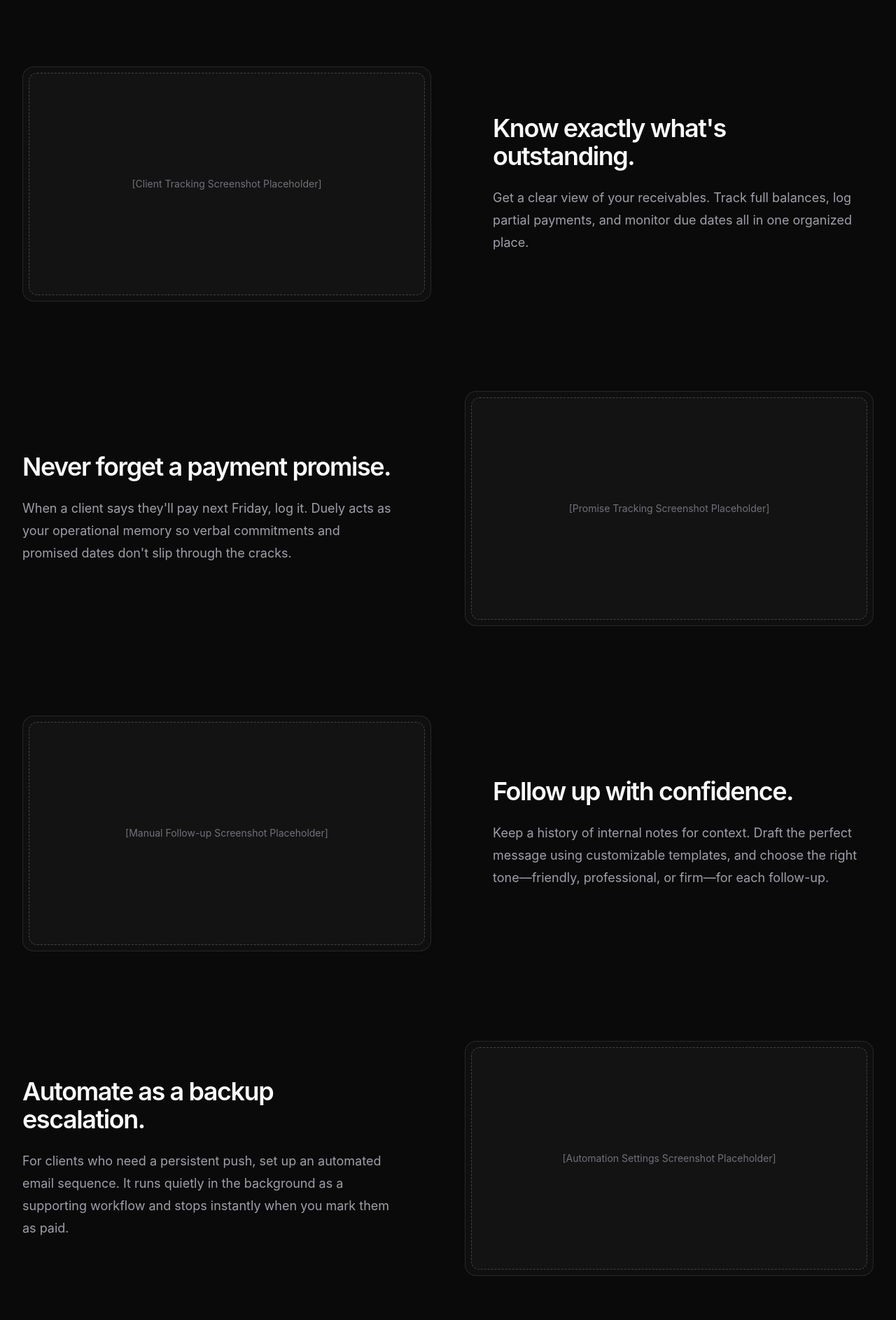
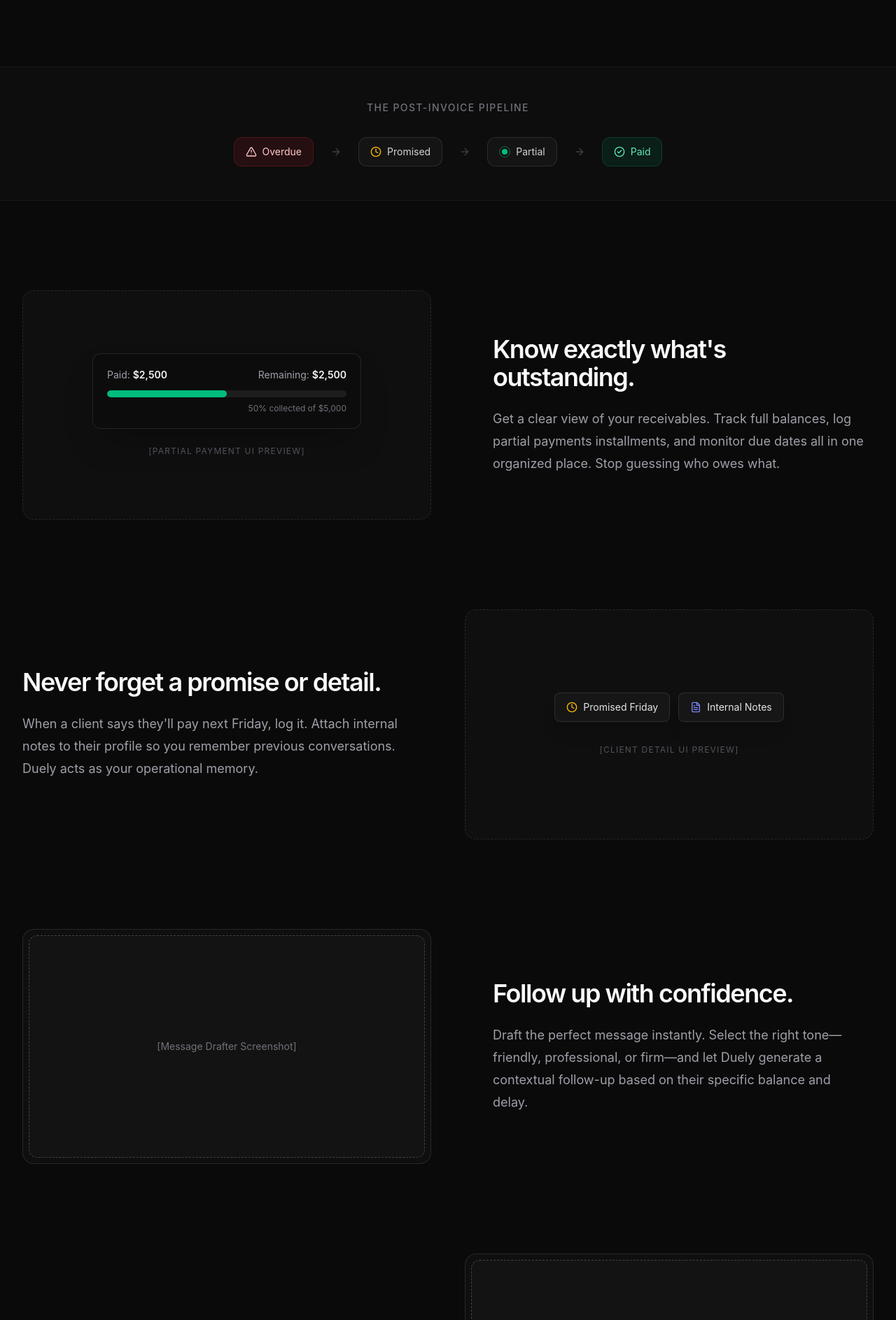
Before and after one commit to AbhishekU05/nudge, a Next.js app: page / in a window 1280 px wide. Shown: the part 633-2520 px from the top of the page at 70% size. Built offline with nearby package versions, Linux system fonts and the light colour scheme; no server answers.

Commit message:
changed landing page

```diff
--- a/app/page.tsx
+++ b/app/page.tsx
@@ -10,6 +10,13 @@ import { Button } from "@/components/ui/button";
 import { Card, CardContent } from "@/components/ui/card";
 import { getEmailLinkErrorMessage } from "@/lib/auth-errors";
 import { createSupabaseServerClient } from "@/lib/supabase/server";
+import {
+  Clock,
+  ArrowRight,
+  FileText,
+  AlertTriangle,
+  CheckCircle2,
+} from "lucide-react";
 
 export default async function Home({
   searchParams,
@@ -74,15 +81,15 @@ export default async function Home({
             <div className="max-w-3xl">
               <Badge variant="default">Client payment management</Badge>
               <h1 className="mt-7 text-pretty text-5xl font-semibold tracking-[-0.045em] text-zinc-50 sm:text-6xl lg:text-7xl">
-                Collect payments without the spreadsheet.
+                Collect what you're owed, keep the relationship.
               </h1>
               <p className="mt-6 max-w-2xl text-pretty text-lg leading-8 text-zinc-400">
-                A lightweight collections workflow for agencies. Track what clients owe, manage promises, and organize follow-ups without the mental overhead.
+                A lightweight collections workflow for service businesses. Track unpaid work, log partial payments, and follow up professionally without the mental overhead.
               </p>
               <div className="mt-10 flex flex-wrap gap-x-6 gap-y-2 text-sm text-zinc-500">
-                <span>Track unpaid work</span>
+                <span>No accounting bloat</span>
                 <span>Organize follow-ups</span>
-                <span>Manage receivables</span>
+                <span>Manage promises</span>
               </div>
             </div>
 
@@ -93,7 +100,7 @@ export default async function Home({
               <Card className="overflow-hidden bg-white/[0.025] p-2">
                 <CardContent className="p-0">
                   <div className="flex aspect-[4/3] w-full items-center justify-center rounded-xl border border-dashed border-white/20 bg-white/[0.02] text-sm text-zinc-500">
-                    [Collections Dashboard Placeholder]
+                    [Pipeline Dashboard Screenshot]
                   </div>
                 </CardContent>
               </Card>
@@ -101,18 +108,53 @@ export default async function Home({
           </div>
         </Container>
 
+        {/* WORKFLOW OVERVIEW */}
+        <div className="border-y border-white/5 bg-white/[0.01]">
+          <Container className="py-12">
+            <h3 className="mb-8 text-center text-sm font-medium uppercase tracking-widest text-zinc-500">
+              The Post-Invoice Pipeline
+            </h3>
+            <div className="flex flex-col items-center justify-center gap-4 sm:flex-row sm:gap-6 text-sm">
+              <div className="flex items-center gap-2 rounded-xl border border-red-500/20 bg-red-500/10 px-4 py-2.5 text-red-200">
+                <AlertTriangle className="h-4 w-4" /> Overdue
+              </div>
+              <ArrowRight className="h-4 w-4 text-zinc-700 rotate-90 sm:rotate-0" />
+              <div className="flex items-center gap-2 rounded-xl border border-white/10 bg-white/[0.03] px-4 py-2.5 text-zinc-300">
+                <Clock className="h-4 w-4 text-amber-400" /> Promised
+              </div>
+              <ArrowRight className="h-4 w-4 text-zinc-700 rotate-90 sm:rotate-0" />
+              <div className="flex items-center gap-2 rounded-xl border border-white/10 bg-white/[0.03] px-4 py-2.5 text-zinc-300">
+                <div className="flex h-4 w-4 items-center justify-center rounded-full border border-emerald-500/50">
+                  <div className="h-2 w-2 rounded-full bg-emerald-500" />
+                </div>
+                Partial
+              </div>
+              <ArrowRight className="h-4 w-4 text-zinc-700 rotate-90 sm:rotate-0" />
+              <div className="flex items-center gap-2 rounded-xl border border-emerald-500/20 bg-emerald-500/10 px-4 py-2.5 text-emerald-300">
+                <CheckCircle2 className="h-4 w-4" /> Paid
+              </div>
+            </div>
+          </Container>
+        </div>
+
         {/* WORKFLOW SECTIONS */}
-        <Container className="pb-24 sm:pb-32 space-y-24 sm:space-y-32">
+        <Container className="py-24 sm:py-32 space-y-24 sm:space-y-32">
 
           {/* 1. Track what clients owe */}
           <div className="grid gap-12 lg:grid-cols-2 lg:items-center">
             <div className="order-2 lg:order-1 relative">
-              <Card className="overflow-hidden bg-white/[0.025] p-2">
-                <CardContent className="p-0">
-                  <div className="flex aspect-[16/9] w-full items-center justify-center rounded-xl border border-dashed border-white/20 bg-white/[0.02] text-sm text-zinc-500">
-                    [Client Tracking Screenshot Placeholder]
+              <Card className="overflow-hidden bg-white/[0.025] p-6 flex flex-col justify-center gap-6 aspect-[16/9] border-dashed">
+                <div className="w-full max-w-sm mx-auto rounded-xl border border-white/10 bg-background/50 p-5 shadow-2xl">
+                  <div className="mb-3 flex items-center justify-between text-sm">
+                    <span className="text-zinc-400">Paid: <span className="font-semibold text-zinc-100">$2,500</span></span>
+                    <span className="text-zinc-400">Remaining: <span className="font-semibold text-zinc-100">$2,500</span></span>
                   </div>
-                </CardContent>
+                  <div className="h-2.5 w-full overflow-hidden rounded-full bg-white/[0.07]">
+                    <div className="h-full rounded-full bg-emerald-500 w-1/2" />
+                  </div>
+                  <p className="mt-2 text-right text-xs text-zinc-500">50% collected of $5,000</p>
+                </div>
+                <div className="text-center text-xs text-zinc-600 uppercase tracking-widest">[Partial Payment UI Preview]</div>
               </Card>
             </div>
             <div className="order-1 lg:order-2 max-w-xl lg:pl-10">
@@ -120,28 +162,32 @@ export default async function Home({
                 Know exactly what's outstanding.
               </h2>
               <p className="mt-6 text-lg leading-8 text-zinc-400">
-                Get a clear view of your receivables. Track full balances, log partial payments, and monitor due dates all in one organized place.
+                Get a clear view of your receivables. Track full balances, log partial payments installments, and monitor due dates all in one organized place. Stop guessing who owes what.
               </p>
             </div>
           </div>
 
-          {/* 2. Keep track of promises */}
+          {/* 2. Keep track of promises & notes */}
           <div className="grid gap-12 lg:grid-cols-2 lg:items-center">
             <div className="max-w-xl lg:pr-10">
               <h2 className="text-pretty text-3xl font-semibold tracking-[-0.04em] text-zinc-50 sm:text-4xl">
-                Never forget a payment promise.
+                Never forget a promise or detail.
               </h2>
               <p className="mt-6 text-lg leading-8 text-zinc-400">
-                When a client says they'll pay next Friday, log it. Duely acts as your operational memory so verbal commitments and promised dates don't slip through the cracks.
+                When a client says they'll pay next Friday, log it. Attach internal notes to their profile so you remember previous conversations. Duely acts as your operational memory.
               </p>
             </div>
             <div className="relative">
-              <Card className="overflow-hidden bg-white/[0.025] p-2">
-                <CardContent className="p-0">
-                  <div className="flex aspect-[16/9] w-full items-center justify-center rounded-xl border border-dashed border-white/20 bg-white/[0.02] text-sm text-zinc-500">
-                    [Promise Tracking Screenshot Placeholder]
+              <Card className="overflow-hidden bg-white/[0.025] p-6 flex flex-col justify-center gap-4 aspect-[16/9] border-dashed items-center">
+                <div className="flex gap-3">
+                  <div className="flex items-center gap-2 rounded-lg border border-white/10 bg-white/[0.03] px-4 py-2.5 text-sm text-zinc-200 shadow-xl">
+                    <Clock className="h-4 w-4 text-amber-400" /> Promised Friday
                   </div>
-                </CardContent>
+                  <div className="flex items-center gap-2 rounded-lg border border-white/10 bg-white/[0.03] px-4 py-2.5 text-sm text-zinc-200 shadow-xl">
+                    <FileText className="h-4 w-4 text-indigo-400" /> Internal Notes
+                  </div>
+                </div>
+                <div className="mt-4 text-center text-xs text-zinc-600 uppercase tracking-widest">[Client Detail UI Preview]</div>
               </Card>
             </div>
           </div>
@@ -152,7 +198,7 @@ export default async function Home({
               <Card className="overflow-hidden bg-white/[0.025] p-2">
                 <CardContent className="p-0">
                   <div className="flex aspect-[16/9] w-full items-center justify-center rounded-xl border border-dashed border-white/20 bg-white/[0.02] text-sm text-zinc-500">
-                    [Manual Follow-up Screenshot Placeholder]
+                    [Message Drafter Screenshot]
                   </div>
                 </CardContent>
               </Card>
@@ -162,26 +208,26 @@ export default async function Home({
                 Follow up with confidence.
               </h2>
               <p className="mt-6 text-lg leading-8 text-zinc-400">
-                Keep a history of internal notes for context. Draft the perfect message using customizable templates, and choose the right tone—friendly, professional, or firm—for each follow-up.
+                Draft the perfect message instantly. Select the right tone—friendly, professional, or firm—and let Duely generate a contextual follow-up based on their specific balance and delay.
               </p>
             </div>
           </div>
 
-          {/* 4. Automate only when needed */}
+          {/* 4. Automate as backup */}
           <div className="grid gap-12 lg:grid-cols-2 lg:items-center">
             <div className="max-w-xl lg:pr-10">
               <h2 className="text-pretty text-3xl font-semibold tracking-[-0.04em] text-zinc-50 sm:text-4xl">
                 Automate as a backup escalation.
               </h2>
               <p className="mt-6 text-lg leading-8 text-zinc-400">
-                For clients who need a persistent push, set up an automated email sequence. It runs quietly in the background as a supporting workflow and stops instantly when you mark them as paid.
+                For clients who need a persistent push, set up an automated email sequence. It runs quietly in the background as a supporting workflow and stops instantly when you record a payment.
               </p>
             </div>
             <div className="relative">
               <Card className="overflow-hidden bg-white/[0.025] p-2">
-                <CardContent className="p-0">
-                  <div className="flex aspect-[16/9] w-full items-center justify-center rounded-xl border border-dashed border-white/20 bg-white/[0.02] text-sm text-zinc-500">
-                    [Automation Settings Screenshot Placeholder]
+                <CardContent className="p-0 relative group">
+                  <div className="flex aspect-[4/3] w-full items-center justify-center rounded-xl border border-dashed border-white/20 bg-white/[0.02] text-sm text-zinc-500">
+                    [Email Template Preview Screenshot]
                   </div>
                 </CardContent>
               </Card>
```
